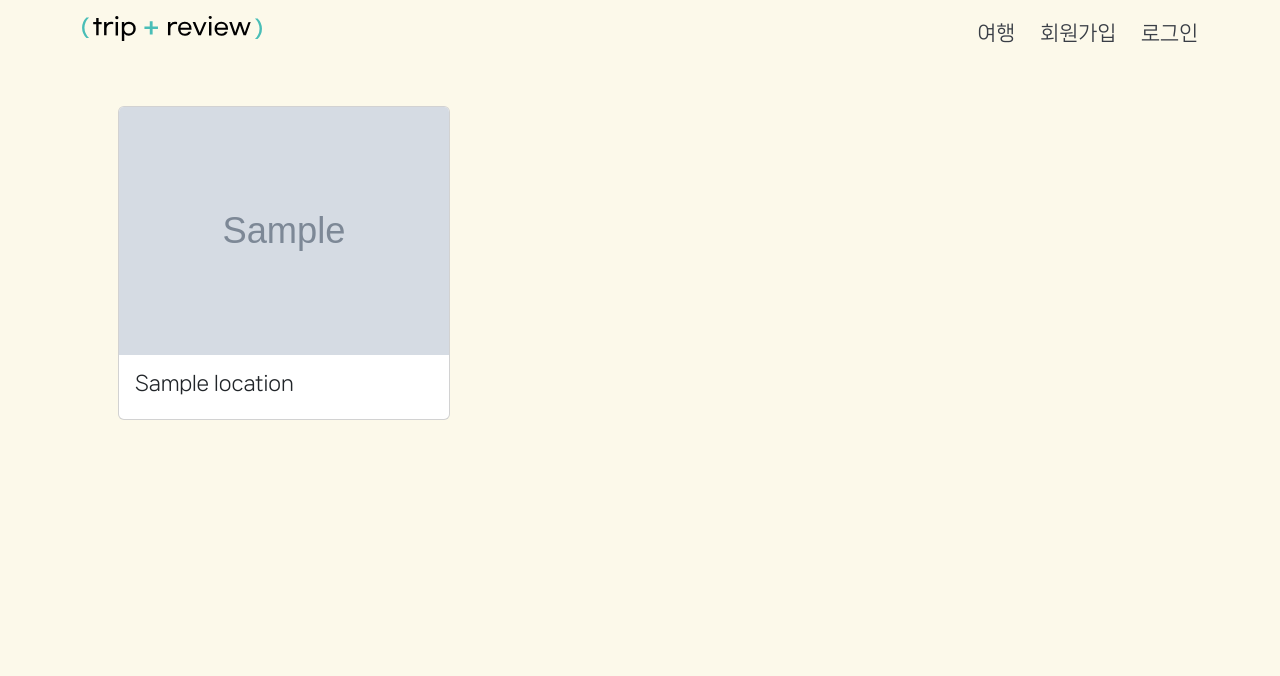
After one commit to Bonbon315/PJT-Triview, a Django app: page /location/ in a window 1280 px wide. The commit adds this page. Shown: the top 676 px of the page. Run offline with Django 3.2, Linux system fonts and the light colour scheme; tables that the repository leaves empty hold one stand-in row (values such as "Sample post"); grey boxes marked "Sample" are stand-in pictures; some libraries are stand-ins or nearby versions.

Commit message:
location index / nav link added

```diff
--- a/location/models.py
+++ b/location/models.py
@@ -17,7 +17,7 @@ class Location(models.Model):
     title = models.CharField(max_length=80)
     image = ProcessedImageField(
         upload_to="images/",
-        blank=True,
+        blank=False,
         format="JPEG",
         options={"quality": 80},
     )
--- /dev/null
+++ b/location/templates/location/index.html
@@ -0,0 +1,20 @@
+{% extends 'base.html' %}
+{% load django_bootstrap5 %}
+{% block content %}
+
+{% bootstrap_javascript %}
+<div class="row m-4">
+  {% for location in locations %}
+  <div class="col-4">
+    <div class="card my-3">
+      <img src="{{ location.image.url }}" class="card-img-top">
+      <div class="card-body">
+        <h5 class="card-title">{{ location.title }}</h5>
+      </div>
+    </div>
+  </div>
+  {% endfor %}
+</div>
+
+
+{% endblock %}
--- a/location/urls.py
+++ b/location/urls.py
@@ -5,4 +5,5 @@ app_name = "location"
 
 urlpatterns = [
     path("create/", views.create, name="create"),
+    path("", views.index, name="index"),
 ]
--- a/location/views.py
+++ b/location/views.py
@@ -9,8 +9,14 @@ def create(request):
         if location_form.is_valid():
             location = location_form.save(commit=False)
             location.save()
-            return redirect("")
+            return redirect("location:index")
     else:
         location_form = LocationForm()
     context = {"location_form": location_form}
     return render(request, "location/create.html", context=context)
+
+
+def index(request):
+    locations = Location.objects.all()
+    context = {"locations": locations}
+    return render(request, "location/index.html", context)
--- a/templates/base.html
+++ b/templates/base.html
@@ -47,7 +47,7 @@
                         </li>
                         {% else %}
                         <li>
-                            <a href="#">여행</a>
+                            <a href="{% url 'location:index' %}">여행</a>
                         </li>
                         <li>
                             <a href="{% url 'accounts:signup' %}">회원가입</a>
```
Also changed, not shown: images/images/ulsanbawi.jpg (added), location/migrations/0007_alter_location_image.py (added), reviews/migrations/0002_auto_20221101_1445.py (added).
